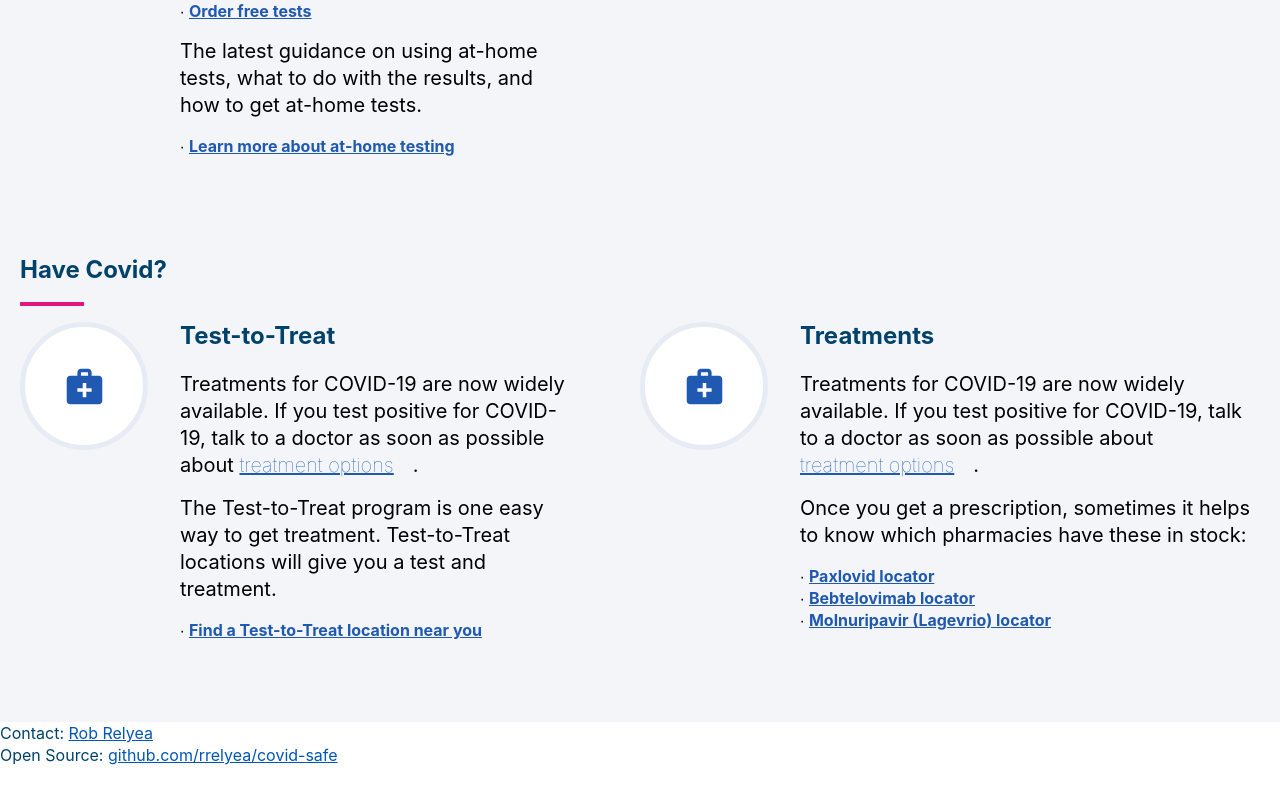
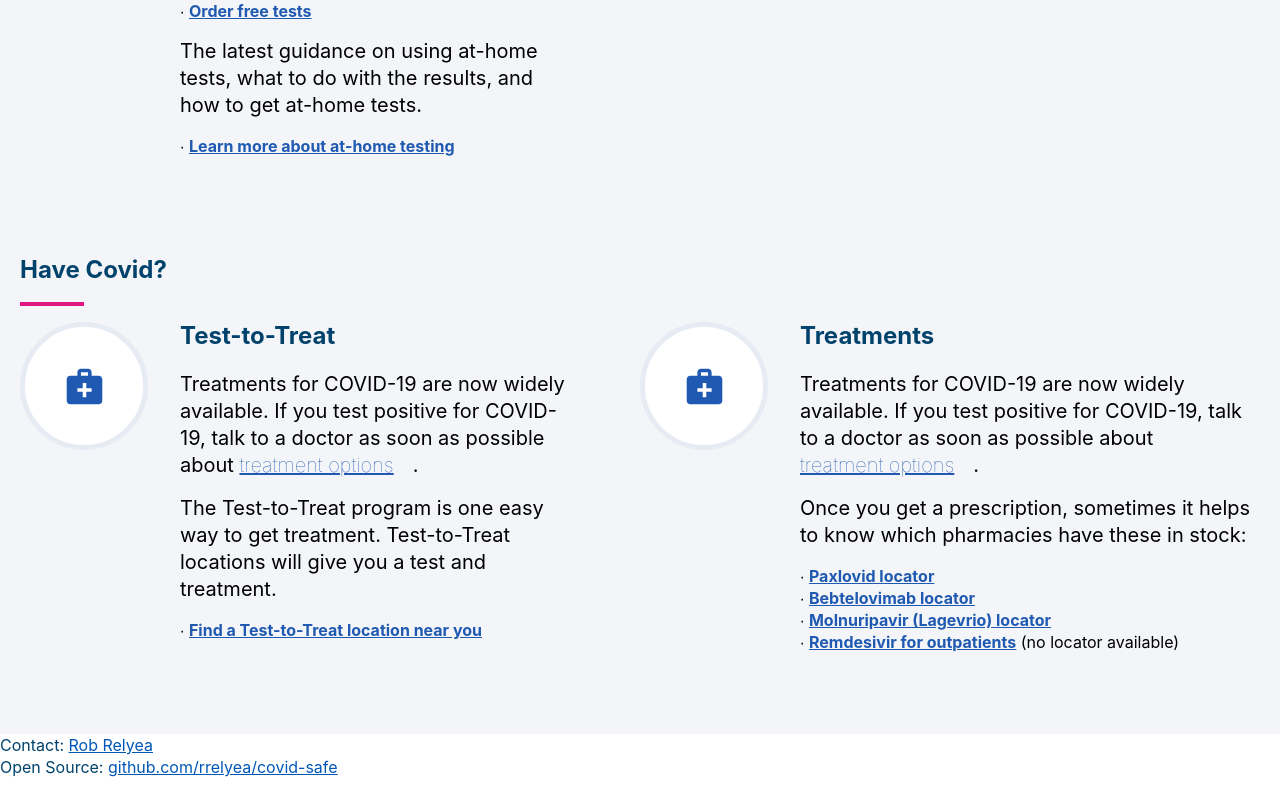
Before and after one commit to rrelyea/covid-safe, a React (Create React App) app: page / in a window 1280 px wide. Shown: the part 1589-2389 px from the top of the page. Built offline with nearby package versions, Linux system fonts and the light colour scheme.

Commit message:
add link with info about remdesivir. Fixes #23

```diff
--- a/src/App.js
+++ b/src/App.js
@@ -162,6 +162,7 @@ function App() {
                 &#8729; <a href="https://rrelyea.github.io/paxlovid" rel="noopener">Paxlovid locator</a><br/>
                 &#8729; <a href="https://rrelyea.github.io/bebtelovimab" rel="noopener">Bebtelovimab locator</a><br/>
                 &#8729; <a href="https://rrelyea.github.io/lagevrio" rel="noopener">Molnuripavir (Lagevrio) locator</a><br/>
+                &#8729; <a href="https://www.covid19treatmentguidelines.nih.gov/therapies/antiviral-therapy/remdesivir/" rel="noopener">Remdesivir for outpatients</a> (no locator available)<br/>
               </div>
             </div>
           </div>
```
